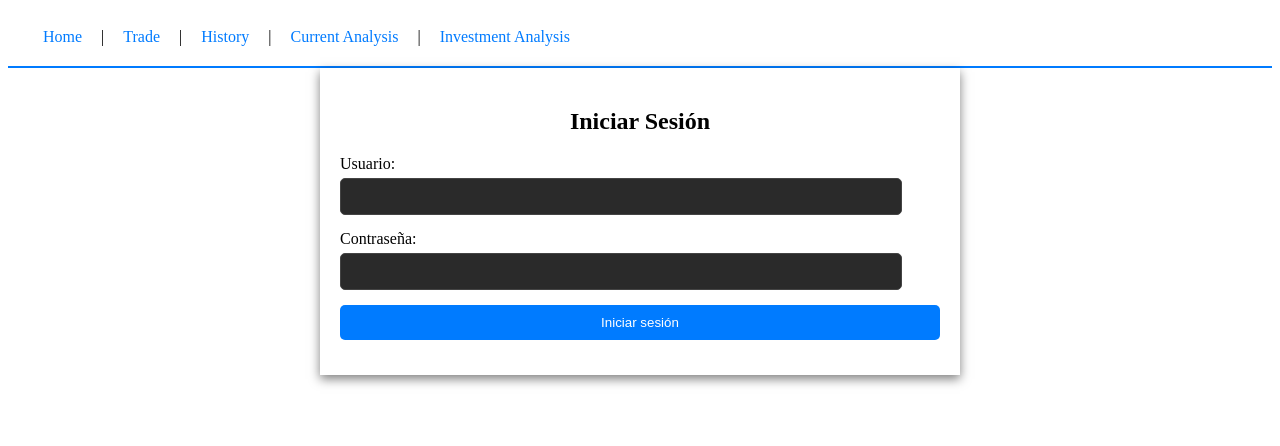
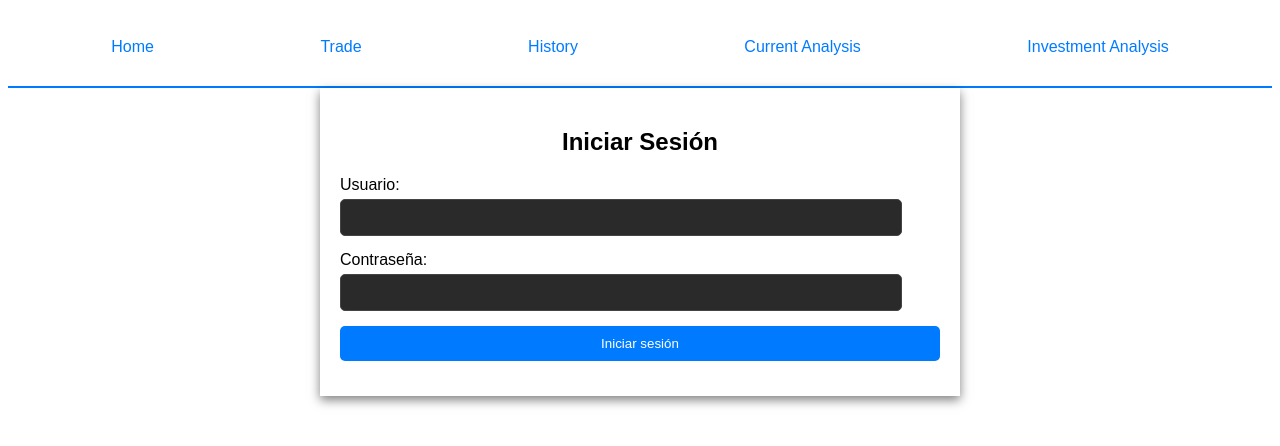
Before and after one commit to Francolesca/tpWallet, a Vue app: page / in a window 1280 px wide. Shown: the top 446 px of the page. Built offline with nearby package versions, Linux system fonts and the light colour scheme.

Commit message:
Agregado componente Nav

```diff
--- a/src/App.vue
+++ b/src/App.vue
@@ -1,47 +1,26 @@
 <template id="app">
-  <div class="nav-container">
-    <nav>
-      <router-link class="nav-link" to="/home">Home</router-link> |
-      <router-link class="nav-link" to="/transaction">Trade</router-link> |
-      <router-link class="nav-link" to="/history">History</router-link> |
-      <router-link class="nav-link" to="/current">Current Analysis</router-link> |
-      <router-link class="nav-link" to="/investment">Investment Analysis</router-link>
+  <div id="app">
+    <NavBar />
+    <router-view />
+  </div>
+</template>
 
-    </nav>
-  </div>
-  <router-view/>
-</template>
+<script>
+import NavBar from '@/components/NavBar.vue'
+
+export default {
+  components: {
+    NavBar,
+  },
+};
+</script>
+
 
 <style scoped>
 #app {
-    background-color: #121212;
-    color: #ffffff;
+    background-color: #ffffff;
+    color: #000000;
     min-height: 100vh;
     font-family: Arial, sans-serif;
 }
-.nav-container {
-    padding: 20px;
-    background-color: #ffffff;
-    border-bottom: 2px solid #007bff;
-}
-
-.navbar {
-    display: flex;
-    justify-content: space-around;
-    align-items: center;
-}
-
-.nav-link {
-    color: #007bff;
-    text-decoration: none;
-    padding: 10px 15px;
-    border-radius: 5px;
-    transition: background-color 0.3s, color 0.3s;
-}
-
-.nav-link:hover {
-    background-color: #007bff;
-    color: white;
-}
-
 </style>
--- a/src/components/HelloWorld.vue
+++ /dev/null
@@ -1,63 +0,0 @@
-<template>
-  <div class="hello">
-    <h1>{{ msg }}</h1>
-    <p>
-      For a guide and recipes on how to configure / customize this project,<br>
-      check out the
-      <a href="https://cli.vuejs.org" target="_blank" rel="noopener">vue-cli documentation</a>.
-    </p>
-    <h3>Installed CLI Plugins</h3>
-    <ul>
-      <li><a href="https://github.com/vuejs/vue-cli/tree/dev/packages/%40vue/cli-plugin-router" target="_blank" rel="noopener">router</a></li>
-      <li><a href="https://github.com/vuejs/vue-cli/tree/dev/packages/%40vue/cli-plugin-vuex" target="_blank" rel="noopener">vuex</a></li>
-      <li><a href="https://github.com/vuejs/vue-cli/tree/dev/packages/%40vue/cli-plugin-typescript" target="_blank" rel="noopener">typescript</a></li>
-    </ul>
-    <h3>Essential Links</h3>
-    <ul>
-      <li><a href="https://vuejs.org" target="_blank" rel="noopener">Core Docs</a></li>
-      <li><a href="https://forum.vuejs.org" target="_blank" rel="noopener">Forum</a></li>
-      <li><a href="https://chat.vuejs.org" target="_blank" rel="noopener">Community Chat</a></li>
-      <li><a href="https://twitter.com/vuejs" target="_blank" rel="noopener">Twitter</a></li>
-      <li><a href="https://news.vuejs.org" target="_blank" rel="noopener">News</a></li>
-    </ul>
-    <h3>Ecosystem</h3>
-    <ul>
-      <li><a href="https://router.vuejs.org" target="_blank" rel="noopener">vue-router</a></li>
-      <li><a href="https://vuex.vuejs.org" target="_blank" rel="noopener">vuex</a></li>
-      <li><a href="https://github.com/vuejs/vue-devtools#vue-devtools" target="_blank" rel="noopener">vue-devtools</a></li>
-      <li><a href="https://vue-loader.vuejs.org" target="_blank" rel="noopener">vue-loader</a></li>
-      <li><a href="https://github.com/vuejs/awesome-vue" target="_blank" rel="noopener">awesome-vue</a></li>
-    </ul>
-  </div>
-</template>
-
-<script lang="ts">
-import { Options, Vue } from 'vue-class-component';
-
-@Options({
-  props: {
-    msg: String
-  }
-})
-export default class HelloWorld extends Vue {
-  msg!: string
-}
-</script>
-
-<!-- Add "scoped" attribute to limit CSS to this component only -->
-<style scoped>
-h3 {
-  margin: 40px 0 0;
-}
-ul {
-  list-style-type: none;
-  padding: 0;
-}
-li {
-  display: inline-block;
-  margin: 0 10px;
-}
-a {
-  color: #42b983;
-}
-</style>
--- /dev/null
+++ b/src/components/NavBar.vue
@@ -0,0 +1,45 @@
+<!-- NavBar.vue -->
+<template>
+    <div class="nav-container">
+      <nav class="navbar">
+        <router-link class="nav-link" to="/home">Home</router-link>
+        <router-link class="nav-link" to="/transaction">Trade</router-link>
+        <router-link class="nav-link" to="/history">History</router-link>
+        <router-link class="nav-link" to="/current">Current Analysis</router-link>
+        <router-link class="nav-link" to="/investment">Investment Analysis</router-link>
+      </nav>
+    </div>
+  </template>
+
+  <script>
+  export default {
+    name: 'NavBar',
+  };
+  </script>
+
+  <style scoped>
+  .nav-container {
+      padding: 20px;
+      background-color: #ffffff;
+      border-bottom: 2px solid #007bff;
+  }
+
+  .navbar {
+      display: flex;
+      justify-content: space-around;
+      align-items: center;
+  }
+
+  .nav-link {
+      color: #007bff;
+      text-decoration: none;
+      padding: 10px 15px;
+      border-radius: 5px;
+      transition: background-color 0.3s, color 0.3s;
+  }
+
+  .nav-link:hover {
+      background-color: #007bff;
+      color: white;
+  }
+  </style>
```
